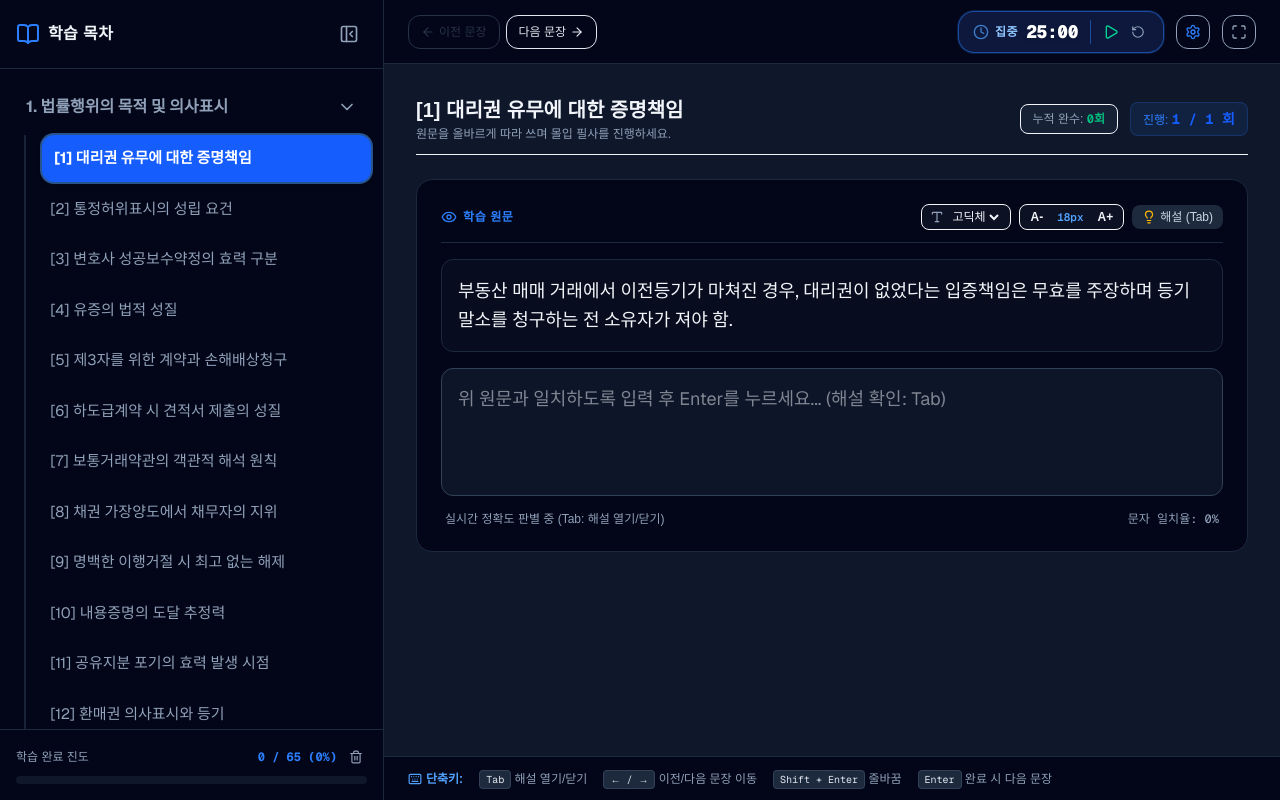
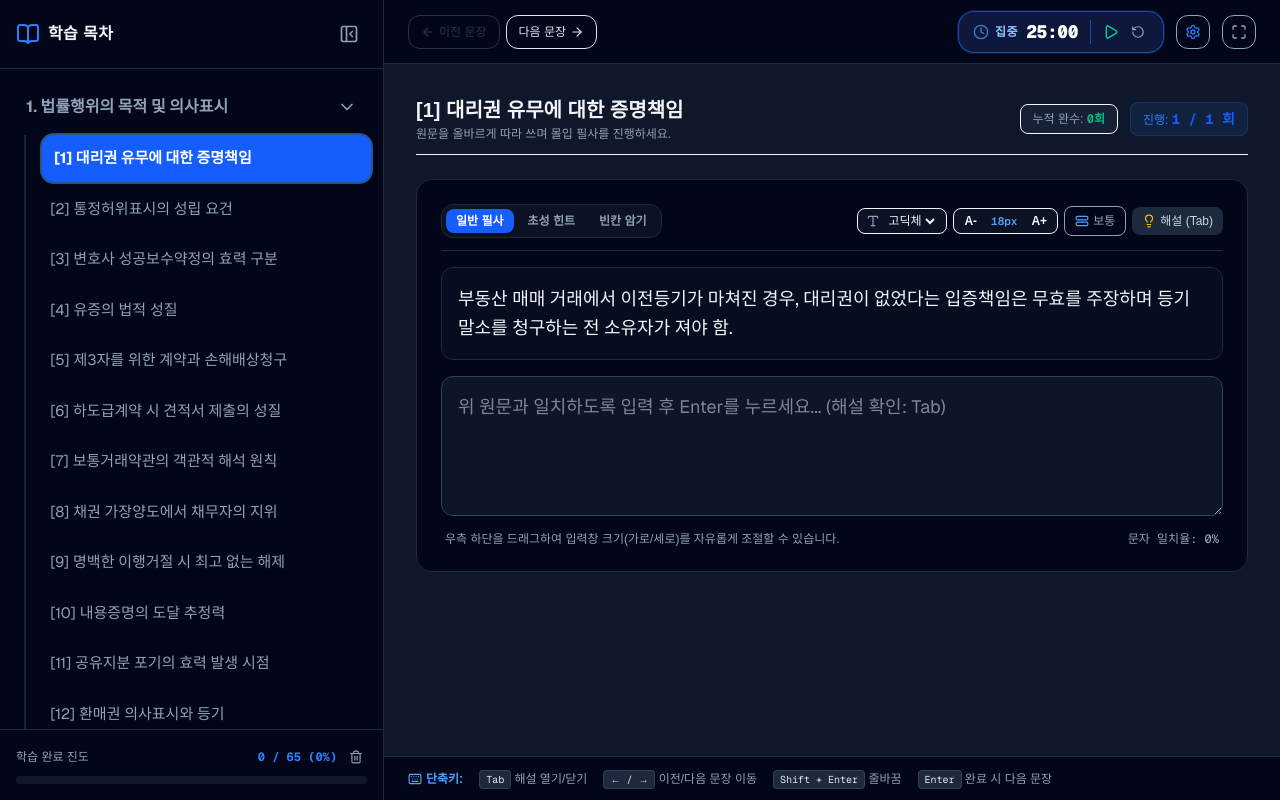
Before and after one commit to forzakr/my-transcription-app, a Next.js app: page / in a window 1280 px wide. Built offline with nearby package versions, Linux system fonts and the light colour scheme.

Commit message:
Fix: 빈칸모드 렌더링 에러 수정, 3대 학습모드(일반/초성/빈칸) 정립 및 가로폭 조절 지원

```diff
--- a/app/page.js
+++ b/app/page.js
@@ -4,8 +4,28 @@ import React, { useState, useEffect, useMemo, useCallback } from 'react';
 import { lawData } from '@/data/lawData';
 import {
   BookOpen, CheckCircle, Clock, Play, Pause, RotateCcw,
-  ChevronRight, ChevronDown, Settings, Menu, X, Sun, Moon, Eye, AlertCircle, CornerDownLeft, PanelLeftClose, PanelLeft, Maximize, Minimize, Plus, Minus, Coffee, ArrowLeft, ArrowRight, Lightbulb, Keyboard, Trash2, Type
+  ChevronRight, ChevronDown, Settings, Menu, X, Sun, Moon, Eye, AlertCircle, CornerDownLeft, PanelLeftClose, PanelLeft, Maximize, Minimize, Plus, Minus, Coffee, ArrowLeft, ArrowRight, Lightbulb, Keyboard, Trash2, Type, StretchHorizontal
 } from 'lucide-react';
+
+// 한글 초성 추출 함수
+function getChosung(text) {
+  if (!text) return '';
+  const CHOSUNG_LIST = [
+    'ㄱ', 'ㄲ', 'ㄴ', 'ㄷ', 'ㄸ', 'ㄹ', 'ㅁ',
+    'ㅂ', 'ㅃ', 'ㅅ', 'ㅆ', 'ㅇ', 'ㅈ', 'ㅉ',
+    'ㅊ', 'ㅋ', 'ㅌ', 'ㅍ', 'ㅎ'
+  ];
+  let result = '';
+  for (let i = 0; i < text.length; i++) {
+    const code = text.charCodeAt(i) - 44032;
+    if (code >= 0 && code <= 11172) {
+      result += CHOSUNG_LIST[Math.floor(code / 588)];
+    } else {
+      result += text[i];
+    }
+  }
+  return result;
+}
 
 // 한글, 영어, 숫자만 남기는 정규화 함수 (띄어쓰기/특수문자 제외)
 function sanitizeText(text) {
@@ -18,8 +38,7 @@ function calculateRealtimeAccuracy(userInput, targetText) {
   const cleanInput = sanitizeText(userInput);
   const cleanTarget = sanitizeText(targetText);
 
-  if (!cleanInput) return 0;
-  if (!cleanTarget) return 0;
+  if (!cleanInput || !cleanTarget) return 0;
 
   let correctChars = 0;
   const minLen = Math.min(cleanInput.length, cleanTarget.length);
@@ -56,7 +75,10 @@ export default function TranscriptionApp() {
   const [isSettingsOpen, setIsSettingsOpen] = useState(false);
   const [isFullscreen, setIsFullscreen] = useState(false);
 
-  // ★ 페이지 내에서 직관적으로 수정하는 폰트 및 글자 크기
+  // ★ 가로폭 모드: 'normal'(기본) | 'wide'(넓게) | 'full'(최대)
+  const [containerWidth, setContainerWidth] = useState('max-w-4xl');
+
+  // 스타일 설정
   const [theme, setTheme] = useState('dark');
   const [fontFamily, setFontFamily] = useState('font-sans');
   const [fontSizePx, setFontSizePx] = useState(18);
@@ -66,12 +88,12 @@ export default function TranscriptionApp() {
   // 학습 순서 (순차 vs 랜덤)
   const [isRandomMode, setIsRandomMode] = useState(false);
 
-  // 학습 모드: 'normal'(일반필사) | 'blank'(빈칸암기)
+  // ★ 3가지 학습 모드: 'normal'(일반필사) | 'chosung'(초성힌트) | 'blank'(빈칸암기)
   const [studyMode, setStudyMode] = useState('normal');
   const [modeTiming, setModeTiming] = useState('all');
   const [blankType, setBlankType] = useState('matchLength');
 
-  // 빈칸 모드용 정답 보기 토글
+  // 정답 보기 토글
   const [showFullAnswer, setShowFullAnswer] = useState(false);
 
   // 뽀모도로 타이머 상태
@@ -92,9 +114,9 @@ export default function TranscriptionApp() {
     lawData.chapters.find(ch => ch.items.some(item => item.id === selectedItemId)), [selectedItemId]
   );
 
-  // 변형 모드(빈칸) 적용 타이밍 판별
+  // 변형 모드(초성 or 빈칸) 적용 타이밍 판별
   const isSpecialModeActive = useMemo(() => {
-    if (studyMode !== 'blank') return false;
+    if (studyMode === 'normal') return false;
     if (modeTiming === 'all') return true;
     if (modeTiming === 'last') {
       return targetRepeatCount === 1 ? true : currentRepeatCount === targetRepeatCount - 1;
@@ -102,38 +124,55 @@ export default function TranscriptionApp() {
     return false;
   }, [studyMode, modeTiming, targetRepeatCount, currentRepeatCount]);
 
-  // 원문 출력 텍스트 연산 (빈칸 모드 지원)
+  // ★ [수정됨] 오류 없는 안전한 원문 출력 텍스트 연산 (일반 / 초성 / 빈칸)
   const displayedLawText = useMemo(() => {
-    if (!currentItem) return '';
-    if (showFullAnswer) return currentItem.law;
+    if (!currentItem || !currentItem.law) return '';
+    if (showFullAnswer || !isSpecialModeActive) return currentItem.law;
 
-    if (isSpecialModeActive) {
     const words = currentItem.law.split(' ');
-      const eligibleIndices = words
-        .map((word, idx) => (word.length >= 2 ? idx : -1))
-        .filter(idx => idx !== -1);
+    if (words.length === 0) return currentItem.law;
+
+    // 2글자 이상인 단어들만 마스킹 대상으로 추출
+    const eligibleIndices = [];
+    words.forEach((word, idx) => {
+      if (word && word.length >= 2) {
+        eligibleIndices.push(idx);
+      }
+    });
 
     if (eligibleIndices.length === 0) return currentItem.law;
 
+    // 2~3개 단어 선정
     const targetCount = Math.min(Math.max(2, Math.floor(eligibleIndices.length / 3)), 3);
-      const step = Math.floor(eligibleIndices.length / targetCount);
+    const step = Math.max(1, Math.floor(eligibleIndices.length / targetCount));
     const maskedIndices = new Set();
+
     for (let i = 0; i < targetCount; i++) {
-        maskedIndices.add(eligibleIndices[Math.min(i * step + Math.floor(step / 2), eligibleIndices.length - 1)]);
+      const targetIdx = eligibleIndices[Math.min(i * step + Math.floor(step / 2), eligibleIndices.length - 1)];
+      if (targetIdx !== undefined) {
+        maskedIndices.add(targetIdx);
+      }
     }
 
     return words.map((word, idx) => {
       if (maskedIndices.has(idx)) {
         const targetLength = Math.min(word.length, 4);
         const restWord = word.slice(targetLength);
+        const maskPart = word.slice(0, targetLength);
+
+        // 초성 힌트 모드일 때
+        if (studyMode === 'chosung') {
+          return `[${getChosung(maskPart)}]` + restWord;
+        }
+
+        // 빈칸 암기 모드일 때
+        if (studyMode === 'blank') {
           return (blankType === 'fixed' ? 'OO' : 'O'.repeat(targetLength)) + restWord;
+        }
       }
       return word;
     }).join(' ');
-    }
-
-    return currentItem.law;
-  }, [currentItem, isSpecialModeActive, showFullAnswer, blankType]);
+  }, [currentItem, isSpecialModeActive, studyMode, showFullAnswer, blankType]);
 
   // LocalStorage 데이터 복원
   useEffect(() => {
@@ -149,6 +188,12 @@ export default function TranscriptionApp() {
     const savedFontFamily = localStorage.getItem('transcription_font_family');
     if (savedFontFamily) setFontFamily(savedFontFamily);
 
+    const savedStudyMode = localStorage.getItem('transcription_study_mode');
+    if (savedStudyMode) setStudyMode(savedStudyMode);
+
+    const savedWidth = localStorage.getItem('transcription_container_width');
+    if (savedWidth) setContainerWidth(savedWidth);
+
     const savedStudyTime = localStorage.getItem('pomo_study_time');
     if (savedStudyTime) {
       const mins = Number(savedStudyTime);
@@ -160,7 +205,7 @@ export default function TranscriptionApp() {
     if (savedRestTime) setRestTimeSetting(Number(savedRestTime));
   }, []);
 
-  // 폰트 크기 및 스타일 변경 핸들러
+  // 폰트 크기 및 스타일, 가로폭 변경 핸들러
   const handleFontSizeChange = (delta) => {
     setFontSizePx((prev) => {
       const next = Math.max(12, Math.min(32, prev + delta));
@@ -172,6 +217,23 @@ export default function TranscriptionApp() {
   const handleFontFamilyChange = (val) => {
     setFontFamily(val);
     localStorage.setItem('transcription_font_family', val);
+  };
+
+  const handleStudyModeChange = (val) => {
+    setStudyMode(val);
+    setShowFullAnswer(false);
+    localStorage.setItem('transcription_study_mode', val);
+  };
+
+  const handleToggleWidth = () => {
+    setContainerWidth((prev) => {
+      let next = 'max-w-4xl';
+      if (prev === 'max-w-4xl') next = 'max-w-6xl';
+      else if (prev === 'max-w-6xl') next = 'max-w-full';
+      else next = 'max-w-4xl';
+      localStorage.setItem('transcription_container_width', next);
+      return next;
+    });
   };
 
   // 뽀모도로 타이머
@@ -451,7 +513,7 @@ export default function TranscriptionApp() {
             ))}
           </div>
 
-          {/* 진도율 & 초기화 버튼 */}
+          {/* 진도율 & 초기화 */}
           <div className="p-4 border-t border-inherit bg-inherit space-y-2">
             <div className="flex justify-between items-center text-xs">
               <span className={`font-medium ${textMuted}`}>학습 완료 진도</span>
@@ -477,10 +539,10 @@ export default function TranscriptionApp() {
 
       {isSidebarOpen && <div onClick={() => setIsSidebarOpen(false)} className="fixed inset-0 bg-black/50 z-20 md:hidden" />}
 
-      {/* 2. 메인 화면 영역 */}
+      {/* 2. 메인 영역 */}
       <div className="flex-1 flex flex-col h-full pt-14 md:pt-0 overflow-hidden">
 
-        {/* 상단 네비게이션 헤더 */}
+        {/* 상단 헤더 */}
         <header className={`h-16 border-b border-inherit px-4 md:px-6 flex items-center justify-between shrink-0 ${bgSidebar}`}>
           <div className="flex items-center gap-3">
             {!isSidebarVisible && (
@@ -576,15 +638,17 @@ export default function TranscriptionApp() {
           </div>
         </header>
 
-        {/* 중앙 본문 영역 */}
-        <main className="flex-1 overflow-y-auto p-4 md:p-8 max-w-4xl mx-auto w-full space-y-6">
+        {/* 중앙 본문 영역 (가로폭 동적 제어) */}
+        <main className="flex-1 overflow-y-auto p-4 md:p-8 w-full space-y-6 flex flex-col items-center">
+
+          <div className={`w-full ${containerWidth} space-y-6 transition-all duration-200`}>
 
             <div className="flex flex-col sm:flex-row sm:items-center justify-between gap-2 border-b border-inherit pb-3">
               <div>
                 <h2 className="text-lg md:text-xl font-bold">{currentItem?.title}</h2>
                 <p className={`text-xs mt-0.5 ${textMuted}`}>
                   {isSpecialModeActive
-                  ? '★ 빈칸 암기 모드: 주요 빈칸 단어를 떠올리며 원문을 완성하세요.'
+                    ? (studyMode === 'chosung' ? '★ 초성 힌트 모드: 초성 힌트를 참고하여 원문을 완성하세요.' : '★ 빈칸 암기 모드: 주요 빈칸 단어를 떠올리며 원문을 완성하세요.')
                     : '원문을 올바르게 따라 쓰며 몰입 필사를 진행하세요.'}
                 </p>
               </div>
@@ -604,20 +668,35 @@ export default function TranscriptionApp() {
               </div>
             </div>
 
-          {/* 학습 원문 및 입력창 카드 */}
+            {/* 학습 카드 영역 */}
             <div className={`p-4 md:p-6 rounded-2xl border ${bgCard} space-y-4`}>
 
-            {/* ★ [1번 요구사항] 원문 상단 인라인 서식 툴바 (폰트 선택 & 글자크기 실시간 조절) */}
+              {/* 상단 통합 툴바: 모드 선택 + 폰트 + 글자크기 + 너비조절 + 해설토글 */}
               <div className="flex flex-wrap items-center justify-between gap-2 border-b border-inherit pb-3">
-              <span className="text-xs font-bold text-blue-500 uppercase tracking-wider flex items-center gap-1.5">
-                {isSpecialModeActive ? <EyeOff className="w-4 h-4 text-amber-500" /> : <Eye className="w-4 h-4" />}
-                {isSpecialModeActive ? '학습 원문 (빈칸 모드)' : '학습 원문'}
-              </span>
 
-              {/* 실시간 폰트 및 크기 조절 컨트롤 */}
-              <div className="flex items-center gap-2">
+                {/* 3가지 학습 모드 즉시 전환 탭 */}
+                <div className="flex items-center bg-slate-500/10 p-1 rounded-xl border border-inherit gap-1">
+                  {[
+                    { label: '일반 필사', val: 'normal' },
+                    { label: '초성 힌트', val: 'chosung' },
+                    { label: '빈칸 암기', val: 'blank' }
+                  ].map((m) => (
+                    <button
+                      key={m.val}
+                      onClick={() => handleStudyModeChange(m.val)}
+                      className={`px-2.5 py-1 rounded-lg text-xs font-semibold transition ${
+                        studyMode === m.val ? 'bg-blue-600 text-white shadow-sm' : `${textMuted} hover:text-slate-200`
+                      }`}
+                    >
+                      {m.label}
+                    </button>
+                  ))}
+                </div>
 
-                {/* 폰트 종류 선택 드롭다운 */}
+                {/* 우측 컨트롤 (폰트, 크기, 너비, 해설) */}
+                <div className="flex items-center gap-1.5 flex-wrap">
+
+                  {/* 폰트 선택 */}
                   <div className="flex items-center gap-1 bg-slate-500/10 px-2 py-1 rounded-lg border border-inherit text-xs">
                     <Type className="w-3.5 h-3.5 text-slate-400" />
                     <select
@@ -631,7 +710,7 @@ export default function TranscriptionApp() {
                     </select>
                   </div>
 
-                {/* 글자 크기 + / - 조절 */}
+                  {/* 글자 크기 + / - */}
                   <div className="flex items-center bg-slate-500/10 rounded-lg border border-inherit p-0.5">
                     <button
                       onClick={() => handleFontSizeChange(-1)}
@@ -652,10 +731,22 @@ export default function TranscriptionApp() {
                     </button>
                   </div>
 
+                  {/* 가로폭 토글 버튼 */}
+                  <button
+                    onClick={handleToggleWidth}
+                    className={`flex items-center gap-1 text-xs px-2.5 py-1.5 rounded-lg border border-inherit hover:bg-slate-500/20 transition ${textMuted}`}
+                    title="입력창 가로폭 조절 (기본/넓게/최대)"
+                  >
+                    <StretchHorizontal className="w-3.5 h-3.5 text-blue-400" />
+                    <span className="hidden sm:inline">
+                      {containerWidth === 'max-w-4xl' ? '보통' : containerWidth === 'max-w-6xl' ? '넓게' : '최대'}
+                    </span>
+                  </button>
+
                   {/* 해설 토글 버튼 */}
                   <button
                     onClick={() => setShowExplanation(prev => !prev)}
-                  className={`flex items-center gap-1 text-xs px-2.5 py-1 rounded-lg transition font-medium select-none ${
+                    className={`flex items-center gap-1 text-xs px-2.5 py-1.5 rounded-lg transition font-medium select-none ${
                       showExplanation
                         ? 'bg-amber-500 text-slate-950 font-bold shadow-sm'
                         : 'bg-slate-800 text-slate-300 hover:bg-slate-700'
@@ -666,11 +757,11 @@ export default function TranscriptionApp() {
                     <span>해설 (Tab)</span>
                   </button>
 
-                {/* 빈칸 모드일 때 정답 보기 버튼 */}
-                {isSpecialModeActive && (
+                  {/* 빈칸 모드일 때 정답 보기 */}
+                  {isSpecialModeActive && studyMode === 'blank' && (
                     <button
                       onClick={() => setShowFullAnswer(prev => !prev)}
-                    className={`flex items-center gap-1 text-xs px-2.5 py-1 rounded-lg transition font-medium select-none ${
+                      className={`flex items-center gap-1 text-xs px-2.5 py-1.5 rounded-lg transition font-medium select-none ${
                         showFullAnswer
                           ? 'bg-emerald-500 text-slate-950 font-bold'
                           : 'bg-emerald-500/20 text-emerald-600 dark:text-emerald-400 hover:bg-emerald-500/30'
@@ -683,7 +774,7 @@ export default function TranscriptionApp() {
                 </div>
               </div>
 
-            {/* 원문 출력 (실시간 폰트/크기 적용) */}
+              {/* 원문 출력 */}
               <div
                 className={`p-4 rounded-xl border border-inherit leading-relaxed select-none ${
                   showFullAnswer
@@ -697,7 +788,7 @@ export default function TranscriptionApp() {
                 {displayedLawText}
               </div>
 
-            {/* Tab 키로 토글되는 인라인 해설 패널 */}
+              {/* Tab 키 인라인 해설 패널 */}
               {showExplanation && (
                 <div className="p-4 rounded-xl border border-amber-500/40 bg-amber-500/10 space-y-2 animate-fadeIn transition-all">
                   <div className="flex items-center justify-between text-amber-500 text-xs font-bold uppercase tracking-wider">
@@ -715,21 +806,25 @@ export default function TranscriptionApp() {
                 </div>
               )}
 
-            {/* 입력 영역 */}
+              {/* 입력 영역 (자유 리사이징 지원: resize: both) */}
               <div className="space-y-2">
                 <textarea
                   value={userInput}
                   onChange={handleInputChange}
                   onKeyDown={handleKeyDown}
-                placeholder={isSpecialModeActive ? "원문 전체를 정확히 입력 후 Enter를 누르세요... (해설 확인: Tab)" : "위 원문과 일치하도록 입력 후 Enter를 누르세요... (해설 확인: Tab)"}
-                className={`w-full h-32 p-4 rounded-xl border transition focus:outline-none focus:ring-2 resize-none ${
+                  placeholder={
+                    isSpecialModeActive
+                      ? (studyMode === 'chosung' ? "초성 힌트를 참고하여 원문 전체를 입력 후 Enter를 누르세요..." : "빈칸을 채워 원문 전체를 입력 후 Enter를 누르세요...")
+                      : "위 원문과 일치하도록 입력 후 Enter를 누르세요... (해설 확인: Tab)"
+                  }
+                  className={`w-full min-h-[140px] p-4 rounded-xl border transition focus:outline-none focus:ring-2 ${
                     isPass
                       ? 'border-emerald-500 focus:ring-emerald-500/50'
                       : showErrorAlert
                         ? 'border-rose-500/80 focus:ring-rose-500/50'
                         : 'border-slate-700 focus:ring-blue-500/50'
                   } ${bgInput} ${fontFamily}`}
-                style={{ fontSize: `${fontSizePx}px` }}
+                  style={{ fontSize: `${fontSizePx}px`, resize: 'both' }}
                 />
 
                 {isPass && (
@@ -750,15 +845,17 @@ export default function TranscriptionApp() {
                 )}
 
                 <div className="flex justify-between items-center text-xs text-slate-400 px-1">
-                <span>실시간 정확도 판별 중 (Tab: 해설 열기/닫기)</span>
+                  <span>우측 하단을 드래그하여 입력창 크기(가로/세로)를 자유롭게 조절할 수 있습니다.</span>
                   <span className="font-mono font-medium">문자 일치율: {accuracy}%</span>
                 </div>
               </div>
             </div>
 
+          </div>
+
         </main>
 
-        {/* ★ [2번 요구사항] 사이드바와 겹치지 않는 메인 영역 내부 단축키 푸터 바 */}
+        {/* 단축키 푸터 바 */}
         <footer className={`h-11 border-t border-inherit px-6 flex items-center justify-between shrink-0 text-xs ${bgSidebar}`}>
           <div className="flex items-center gap-4 text-slate-400 overflow-x-auto py-1">
             <span className="flex items-center gap-1 font-semibold text-blue-400 shrink-0">
@@ -788,7 +885,7 @@ export default function TranscriptionApp() {
 
             <div className="space-y-5 text-xs md:text-sm">
 
-              {/* 학습 진도 초기화 버튼 */}
+              {/* 학습 진도 초기화 */}
               <div className="p-3 bg-rose-500/10 border border-rose-500/20 rounded-xl flex items-center justify-between">
                 <div>
                   <span className="font-bold text-rose-400 block">오늘의 학습 진행도 초기화</span>
@@ -805,17 +902,18 @@ export default function TranscriptionApp() {
                 </button>
               </div>
 
-              {/* 기본 학습 모드 선택 (일반 필사 vs 빈칸 암기) */}
+              {/* 기본 학습 모드 선택 (일반 / 초성 / 빈칸) */}
               <div className="space-y-2">
                 <label className="font-semibold block text-blue-400">기본 학습 모드</label>
-                <div className="grid grid-cols-2 gap-2">
+                <div className="grid grid-cols-3 gap-2">
                   {[
                     { label: '일반 필사', val: 'normal' },
-                    { label: '빈칸 암기 모드', val: 'blank' }
+                    { label: '초성 힌트', val: 'chosung' },
+                    { label: '빈칸 암기', val: 'blank' }
                   ].map((mode) => (
                     <button
                       key={mode.val}
-                      onClick={() => setStudyMode(mode.val)}
+                      onClick={() => handleStudyModeChange(mode.val)}
                       className={`p-2.5 rounded-xl border text-center transition ${
                         studyMode === mode.val ? 'border-blue-500 bg-blue-500/10 font-bold text-blue-500' : 'border-inherit'
                       }`}
@@ -826,9 +924,9 @@ export default function TranscriptionApp() {
                 </div>
               </div>
 
-              {studyMode === 'blank' && (
+              {studyMode !== 'normal' && (
                 <div className="space-y-2 bg-slate-500/5 p-3 rounded-xl border border-inherit">
-                  <label className="font-semibold block">빈칸 모드 적용 시점</label>
+                  <label className="font-semibold block">암기 모드 적용 시점</label>
                   <div className="grid grid-cols-2 gap-2 pt-1">
                     <button
                       onClick={() => setModeTiming('all')}
```
Lines whose indentation alone changed are shown as unchanged.
